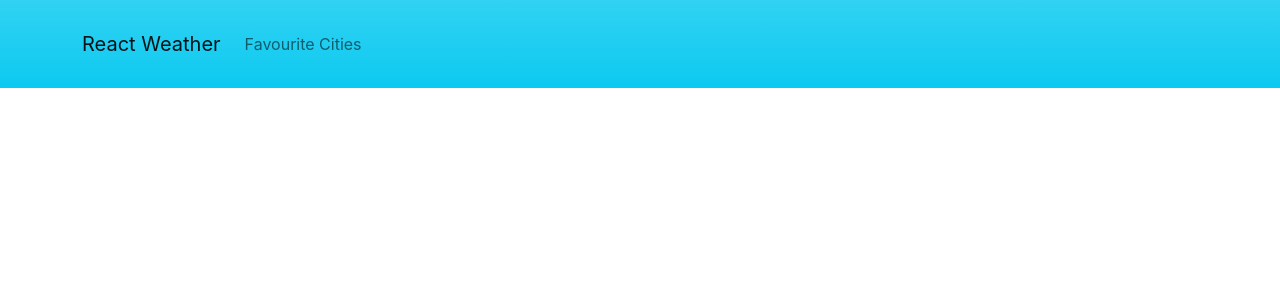
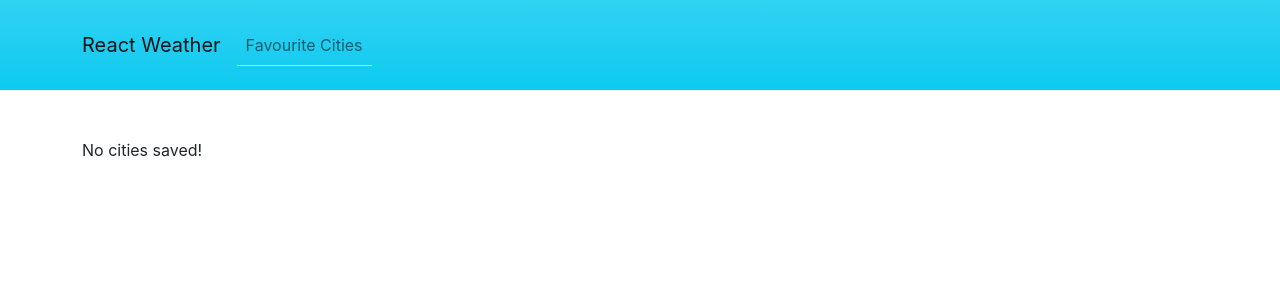
Before and after one commit to seanxbrown/react-weather-2, a React (Create React App) app: page /react-weather-2/savedcities in a window 1280 px wide. Shown: the top 300 px of the page. Built offline with nearby package versions, Linux system fonts and the light colour scheme.

Commit message:
Feat: Add text to display when there are no saved cities

```diff
--- a/src/NavbarComponent.js
+++ b/src/NavbarComponent.js
@@ -10,7 +10,7 @@ function NavbarComponent() {
           <Link to="/react-weather-2" className="navbar-brand">React Weather</Link>
           <Navbar.Toggle aria-controls="navbar-nav"/>
           <Navbar.Collapse id="navbar-nav">
-            <Nav className="me-auto">
+            <Nav className="me-auto" variant="tabs">
               <Link to="/react-weather-2/savedcities" className="nav-link">Favourite Cities</Link>
             </Nav>
           </Navbar.Collapse>
--- a/src/SavedCitiesComponent.js
+++ b/src/SavedCitiesComponent.js
@@ -35,19 +35,20 @@ function SavedCitiesComponent({ savedCities, callWeatherAPI, removeFromFavourite
 
     return (
         <Container>
+            {savedCities.length === 0 ? <section> No cities saved!</section> :
             <Row xs={1} id="citiesContainerRow">
                 {savedCities.map(city => {
-                    return <Col id={city.id} className="border border-1 border-info mb-5">
+                    return <Col id={city.id} className="border border-1 border-info mb-5 rounded-3 p-3 text-light bg-gradient bg-info">
                                 <CloseButton onClick={removeFromFavouriteCities}/>
                                 <Container className="d-flex justify-content-between align-items-center">
                                     <h3>{Math.round(city.temp)}°C</h3>
-                                    <h2 className="text-center text-dark h3 p-2 w-50 mx-auto fw-bold">{city.name}, {city.country}</h2>
+                                    <h2 className="text-center h3 p-2 w-50 mx-auto fw-bold">{city.name}, {city.country}</h2>
                                     <img src={`https://openweathermap.org/img/wn/${city.weather_icon}@2x.png`} style={{height: "128px", width:"128px"}} />
                                     <p>{city.weather_description}</p>
                                 </Container>
                             </Col>
                 })}
-            </Row>
+            </Row>}
         </Container>
     )
 }
--- a/src/Search.js
+++ b/src/Search.js
@@ -9,7 +9,7 @@ function Search({ handleSubmit, weatherInformation, geoInformation, addToFavouri
           <Form.Group action="#" method="GET" className="mb-4">
             <Form.Control className="p-3" type="text" placeholder="Enter name of city" name="cityName" id="cityInput"></Form.Control>
           </Form.Group>
-          <Button type="submit" className="btn btn-large bg-success border-success">Submit</Button>
+          <Button type="submit" className="btn btn-large bg-success border-success mb-5 mx-auto">Submit</Button>
         </Form>
         <WeatherComponent weatherInformation={weatherInformation} geoInformation={geoInformation} addToFavouriteCities={addToFavouriteCities}/>
         </>
```
Also changed, not shown: 7 other files (tests, documents, lock files or other folders).
